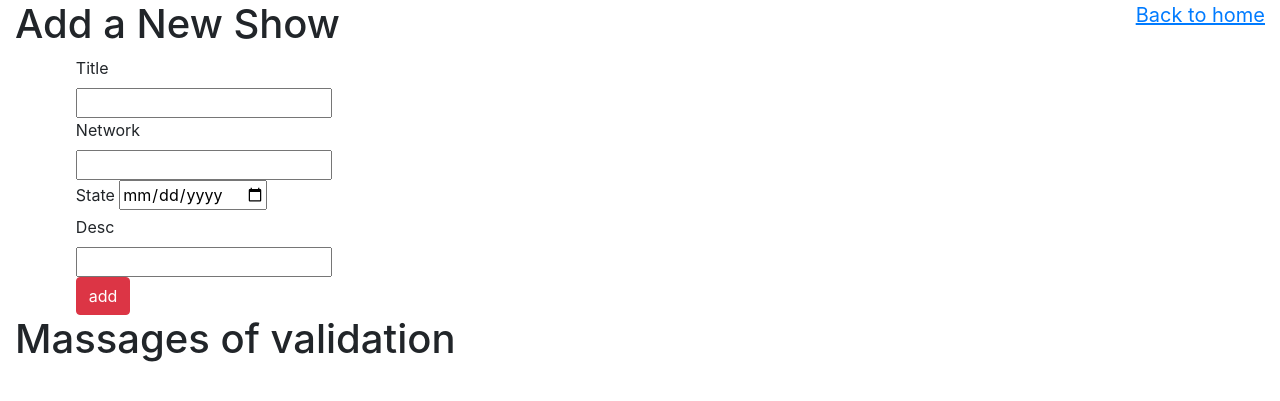
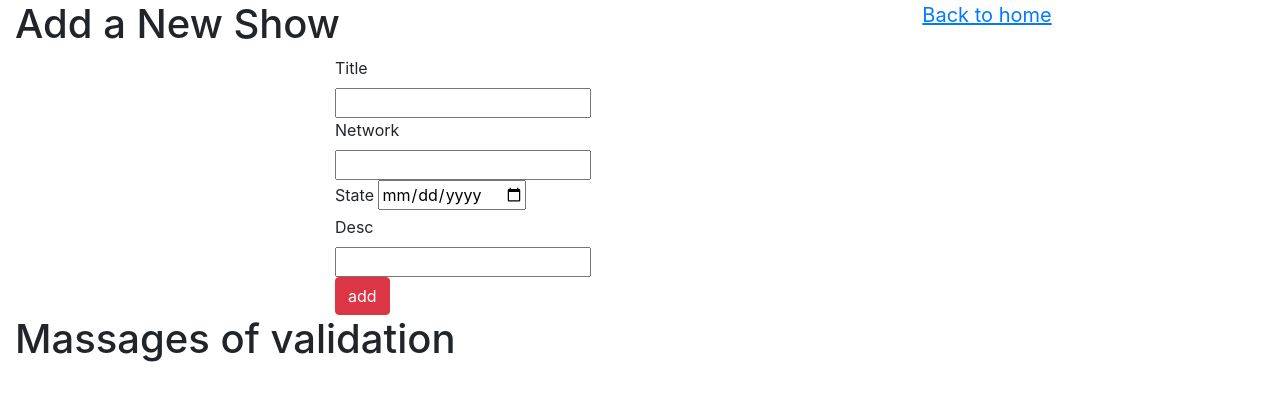
Before and after one commit to AlihTamrawe/django, a Django app: page /shows/new/ in a window 1280 px wide. Shown: the top 401 px of the page. Run offline with Django 3.2, Linux system fonts and the light colour scheme.

Commit message:
smooth the Tv-sho

```diff
--- a/Semi_Restful_TV_Shows/TV_show_app/models.py
+++ b/Semi_Restful_TV_Shows/TV_show_app/models.py
@@ -13,7 +13,7 @@ class ShowsManager(models.Manager):
             errors["network_from"] = "Network should be at least 3 characters"
         if len(formData['desc_from']) < 10:
             errors["desc_from"] = "description should be at least 10 characters"
-        if datetime.datetime.today() > datetime.datetime.strptime(formData['date_from'],date_format) :
+        if datetime.datetime.today() < datetime.datetime.strptime(formData['date_from'],date_format) :
             errors['date_from'] = "Date is not accurate and must be in the past"
         return errors
     def basic_validator(self, postData):
--- a/Semi_Restful_TV_Shows/TV_show_app/static/style3.css
+++ b/Semi_Restful_TV_Shows/TV_show_app/static/style3.css
@@ -15,4 +15,5 @@ footer{
     display: flex;
     justify-content: space-between;
     width: 600px;
+
 }
--- a/Semi_Restful_TV_Shows/TV_show_app/templates/change.html
+++ b/Semi_Restful_TV_Shows/TV_show_app/templates/change.html
@@ -10,12 +10,12 @@
     <title class="title-dark">Tv-show insert </title>
 </head>
 <body>
-        <footer class="col-12" ><h1>Add a New Show</h1> <a href="/shows/">Back to home</a></footer>
+        <footer class="col-10" ><h1>Add a New Show</h1> <a href="/shows/">Back to home</a></footer>
 
-      <div class="col-2" >
+      <div class="row-2" >
           <div class="container col-6">
 
-            <div class="column col-6">
+            <div class="column col-1">
               <form method="post" class="row">
                 {% csrf_token %}
 
```
Also changed, not shown: Semi_Restful_TV_Shows/TV_show_app/templates/edit.html (+5 -2 lines), Semi_Restful_TV_Shows/db.sqlite3.
